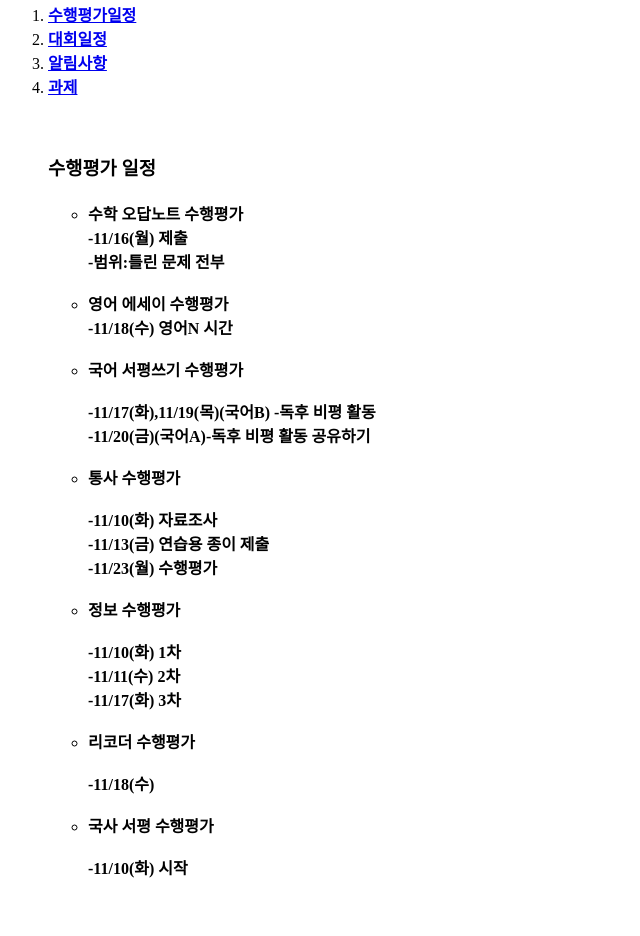
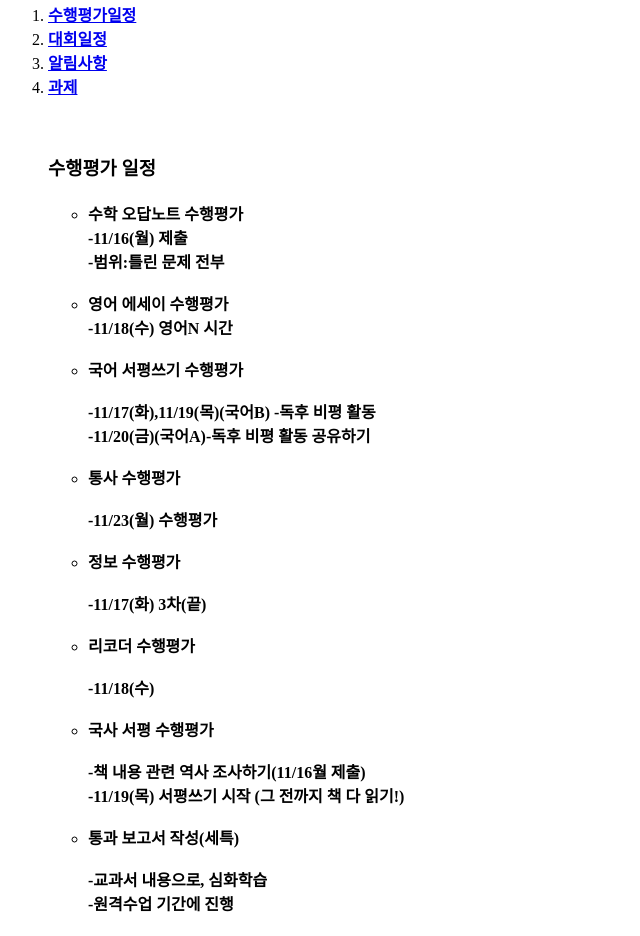
Before and after one commit to syoo2o/web.html, a plain HTML site: page 1.html in a window 1280 px wide. Shown: the part 87-1023 px from the top of the page, without its empty margins (0-640 px from the left). Before the commit the page ends 987 px from the top, so only its background shows below. Drawn offline with Linux system fonts and the light colour scheme.

Commit message:
Add files via upload

```diff
--- a/1.html
+++ b/1.html
@@ -28,15 +28,15 @@
       -11/17(화),11/19(목)(국어B) -독후 비평 활동<br>
       -11/20(금)(국어A)-독후 비평 활동 공유하기<br><br>
   <li>통사 수행평가</li><br>
-       -11/10(화) 자료조사<br>
-       -11/13(금) 연습용 종이 제출<br>
        -11/23(월) 수행평가<br><br>
   <li>정보 수행평가</li><br>
-      -11/10(화) 1차<br>
-      -11/11(수) 2차<br>
-      -11/17(화) 3차<br><br>
+      -11/17(화) 3차(끝)<br><br>
   <li>리코더 수행평가</li><br>
       -11/18(수)<br><br>
   <li>국사 서평 수행평가</li><br>
-      -11/10(화) 시작
+      -책 내용 관련 역사 조사하기(11/16월 제출)<br>
+      -11/19(목) 서평쓰기 시작 (그 전까지 책 다 읽기!)<br><br>
+  <li>통과 보고서 작성(세특)</li><br>
+      -교과서 내용으로, 심화학습<br>
+      -원격수업 기간에 진행
 </ul>
```
Also changed, not shown: 2.html (+2 -2 lines), 4.html (+2 -2 lines).
